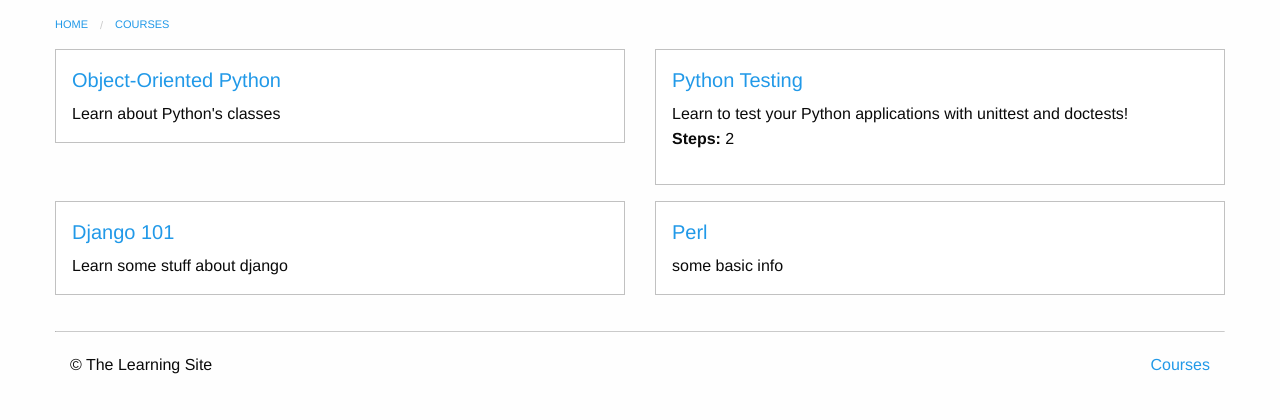
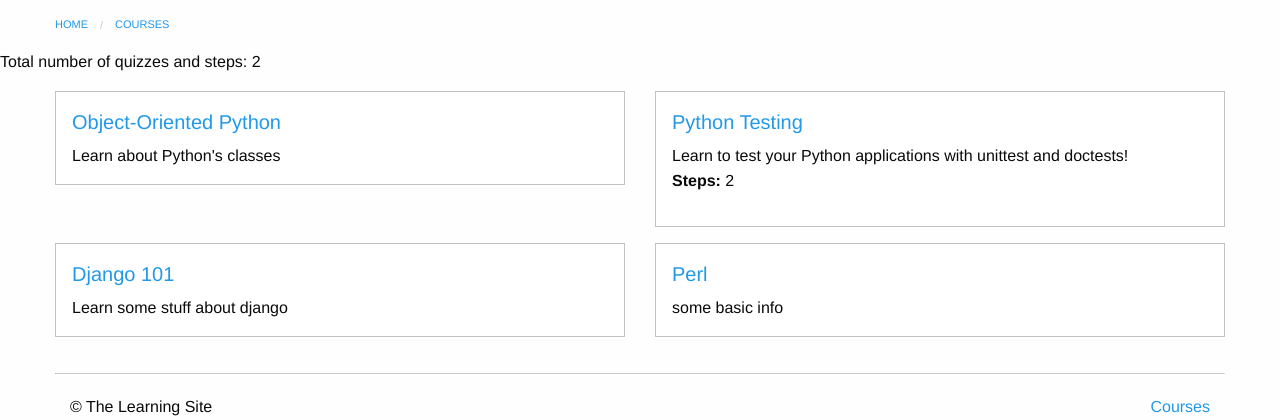
Before and after one commit to Amanda-Wakefield/learning_site, a Django app: page /courses/ in a window 1280 px wide. Shown: the part 77-497 px from the top of the page. Run offline with Django 3.2, Linux system fonts and the light colour scheme; data comes from the database, SQL or seed files in the repository.

Commit message:
added aggreaget to count the number of steps in the entire database

```diff
--- a/courses/templates/courses/course_list.html
+++ b/courses/templates/courses/course_list.html
@@ -6,6 +6,7 @@
     <div class="row columns">
         {{ block.super }}
     </div>
+    <p>Total number of quizzes and steps: {{ total.total }}</p>
     <div class="row">
         {%  for course in courses %}
             <div class="small-6 columns">
--- a/courses/views.py
+++ b/courses/views.py
@@ -2,7 +2,7 @@ from itertools import chain
 
 from django.contrib import messages
 from django.contrib.auth.decorators import login_required
-from django.db.models import Q, Count
+from django.db.models import Q, Count, Sum
 from django.http import HttpResponseRedirect
 from django.shortcuts import get_object_or_404, render
 
@@ -16,7 +16,11 @@ def course_list(request):
     ).annotate(
         total_steps=Count('text', distinct=True)+Count('quiz', distinct=True)
     )
-    return render(request, 'courses/course_list.html', {'courses': courses})
+    total = courses.aggregate(total=Sum('total_steps'))
+    return render(request, 'courses/course_list.html', {
+        'courses': courses,
+        'total':total
+    })
 
 
 def course_detail(request, pk):
```
